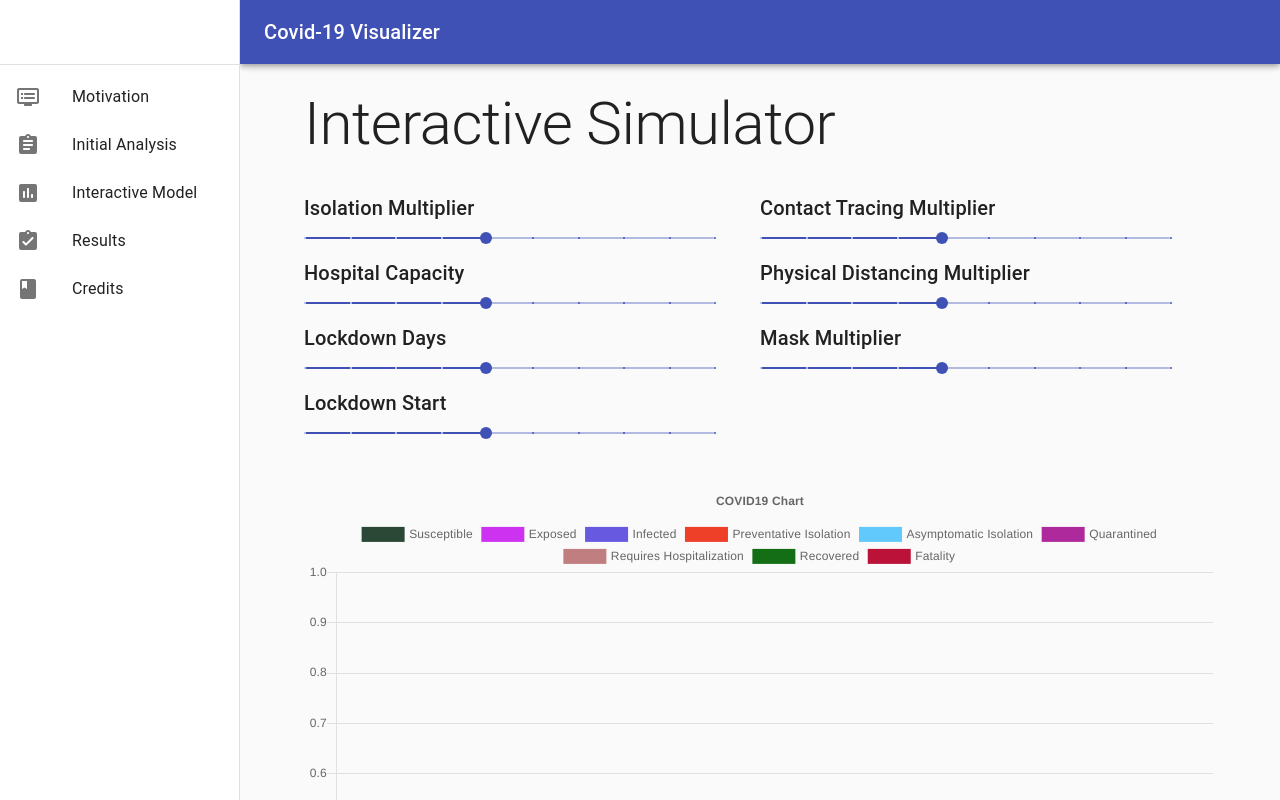
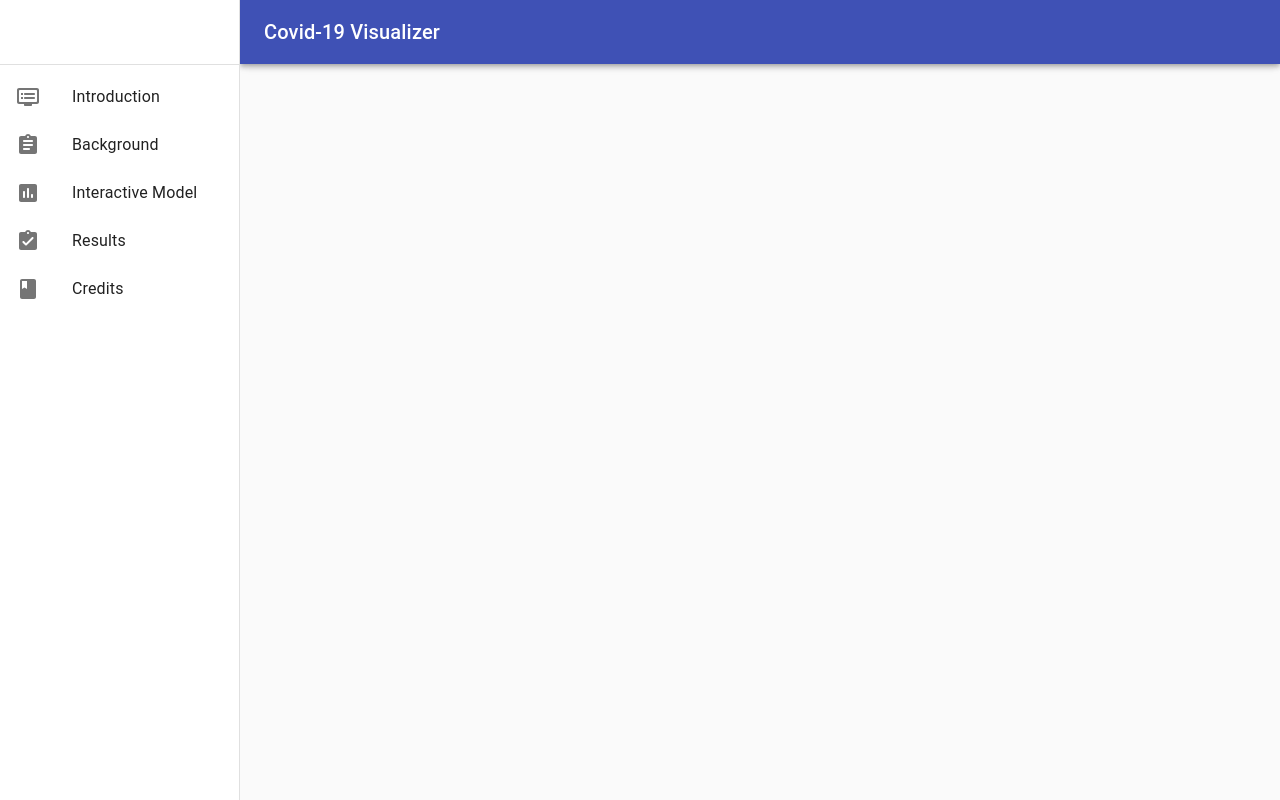
Before and after one commit to uvafan/MMM_Final_Project, a React (Create React App) app in the folder viz/: page / in a window 1280 px wide. Shown: the top 800 px of the page. Built offline with nearby package versions, Linux system fonts and the light colour scheme; no server answers.

Commit message:
add react router

```diff
--- a/viz/src/App.js
+++ b/viz/src/App.js
@@ -72,24 +72,54 @@ const App = () => {
     setMobileOpen(!mobileOpen);
   };
 
+  const pages = [
+    {
+      'path': '/',
+      'title': 'Introduction',
+      'icon': <DvrRoundedIcon />,
+    },
+    {
+      'path': '/background',
+      'title': 'Background',
+      'icon': <AssignmentRoundedIcon />,
+    },
+    {
+      'path': '/interactive-model',
+      'title': 'Interactive Model',
+      'icon': <AssessmentRoundedIcon />,
+    },
+    {
+      'path': '/results',
+      'title': 'Results',
+      'icon': <AssignmentTurnedInRoundedIcon />,
+    },
+    {
+      'path': '/credits',
+      'title': 'Credits',
+      'icon': <BookRoundedIcon />,
+    },
+  ]
   const drawer = (
     <div>
       <div className={classes.toolbar} />
       <Divider />
       <List>
-        {['Motivation', 'Initial Analysis', 'Interactive Model', 'Results', 'Credits'].map((text, index) => (
-          <ListItem button key={text}>
+        {pages.map((page) => (
+          <Link to={page.path} key={page.title} style={{ textDecoration: 'none', color: 'inherit'}}>
+            <ListItem button>
               <ListItemIcon>
-              {[<DvrRoundedIcon />, <AssignmentRoundedIcon />, <AssessmentRoundedIcon />, <AssignmentTurnedInRoundedIcon />, <BookRoundedIcon />][index]}
+                {page.icon}
               </ListItemIcon>
-            <ListItemText primary={text} />
+                <ListItemText primary={page.title} />
             </ListItem>
+          </Link>
         ))}
       </List>
     </div>
   );
 
   return (
+    <Router>
       <div className={classes.root}>
         <CssBaseline />
         <AppBar position="fixed" className={classes.appBar}>
@@ -137,12 +167,16 @@ const App = () => {
         </nav>
         <main className={classes.content}>
           <div className={classes.toolbar} />
+          <Switch>
+              <Route path={pages[2].path}>
                 <Container maxWidth="md">
                   <InteractiveSimulator />
                 </Container>
+              </Route>
+          </Switch>
         </main>
       </div>
-
+    </Router>
   );
 }
 
```
Lines whose indentation alone changed are shown as unchanged.
